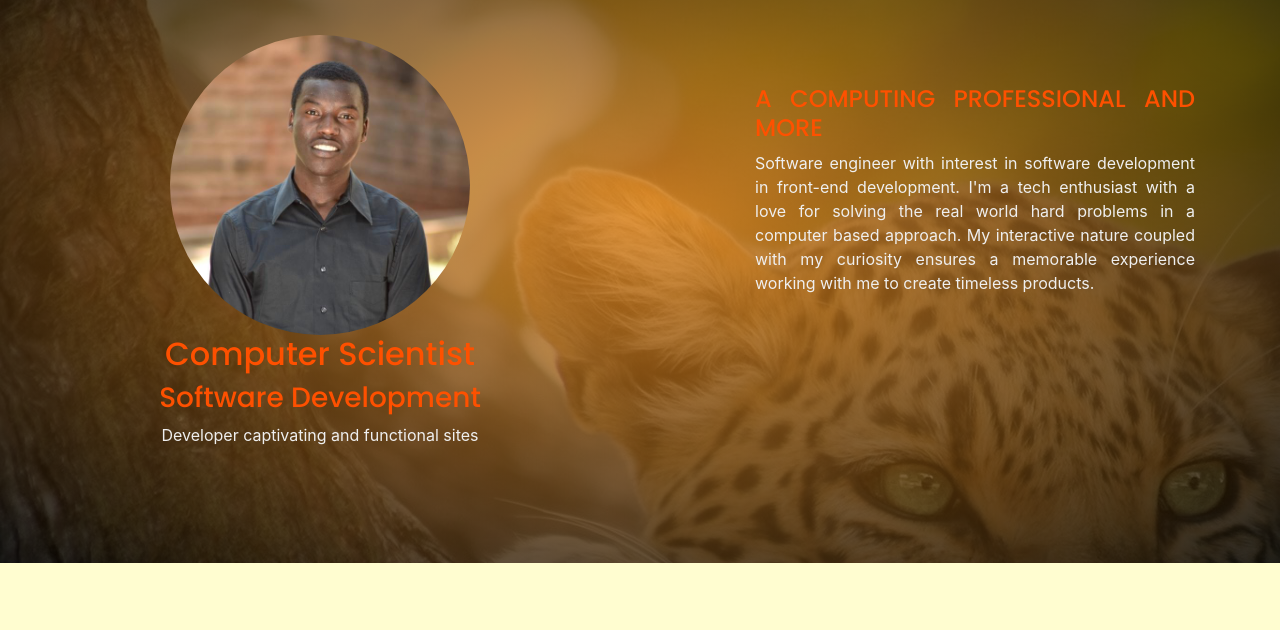
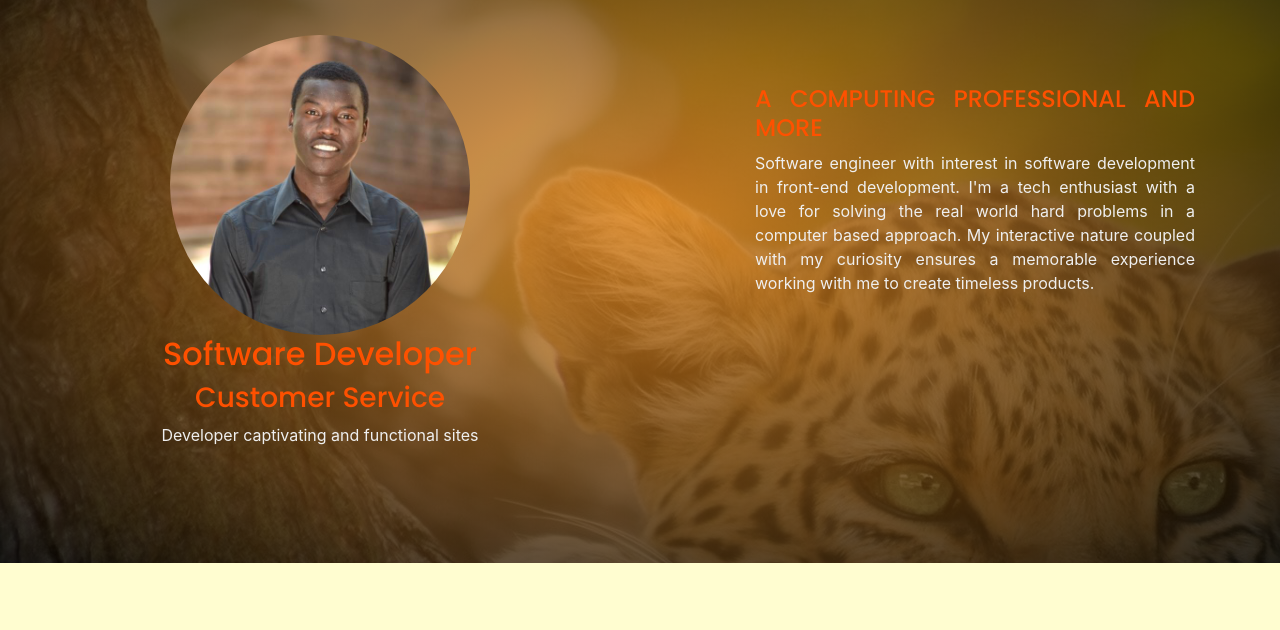
Before and after one commit to MorwabEnock/portfolio, a plain HTML site: page index.html in a window 1280 px wide. Shown: the part 135-765 px from the top of the page. Drawn offline with nearby package versions, Linux system fonts and the light colour scheme; some packages are replaced by stand-ins of ours; a script that the page names is missing.

Commit message:
Update index.html

```diff
--- a/index.html
+++ b/index.html
@@ -44,8 +44,8 @@
                 <div class="img-box">
                     <img src="me.jpeg" class="img-responsive">
                 </div>
-                <h2>Computer Scientist</h2>
-                <h3>Software Development</h3>
+                <h2>Software Developer</h2>
+                <h3>Customer Service</h3>
                 <p>Developer captivating and functional sites</p>
             </div>
             <div class="col-md-6 bio-text text-justify">
```
